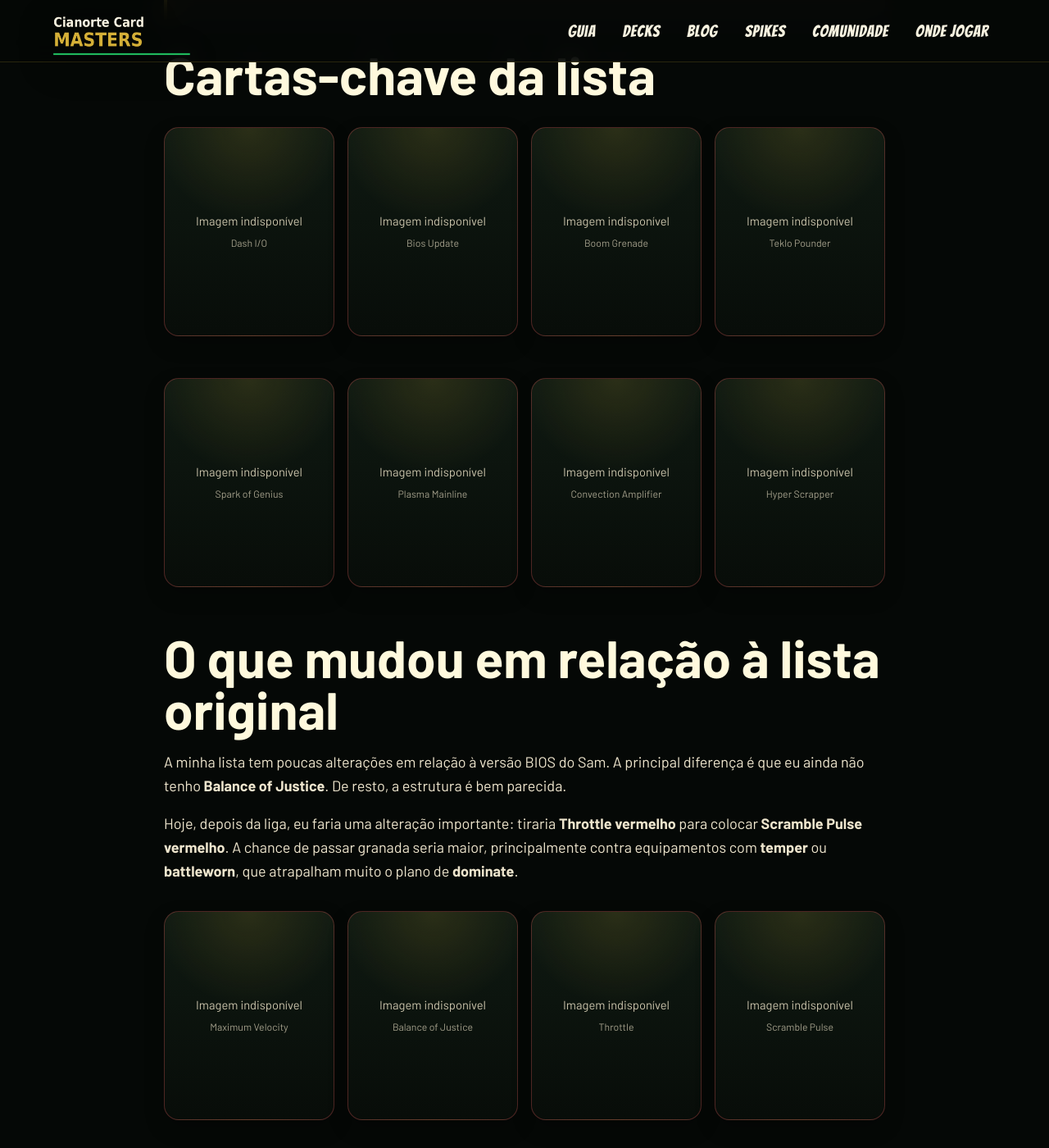
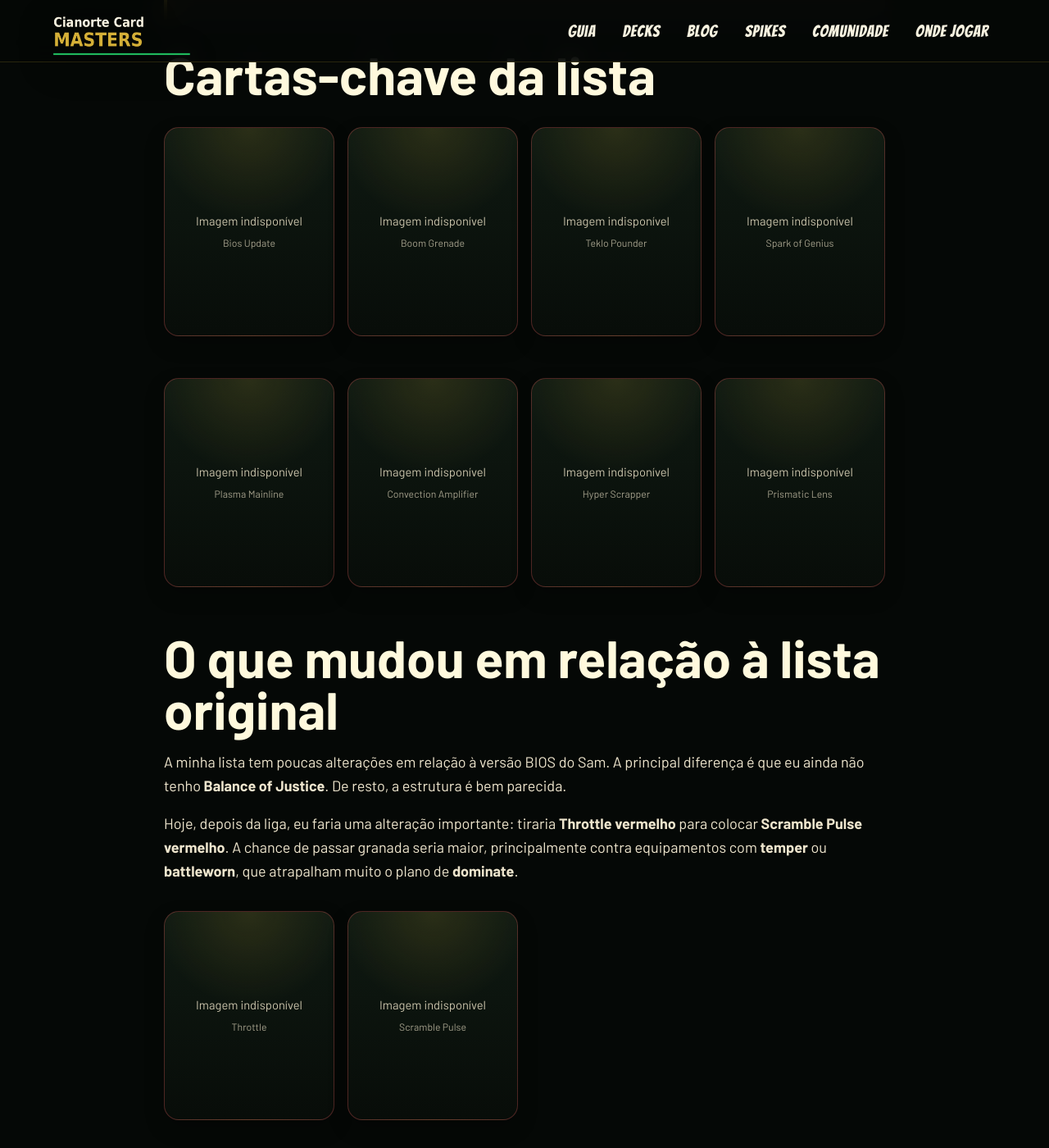
Before and after one commit to Knoha-knotoa/cianortecardmaster, a Jekyll site: the page built from _posts/2026-05-18-deck-tech-dash-io-la-bombita.md, in a window 1280 px wide and 1400 px high, scrolled down 1805 px. Shown: the whole window at 82% size. Built offline with Jekyll 4.4.1, drawn with Linux system fonts in a browser that asks for light colours; comment, search, counter and statistics services are not loaded; some of the changed text lies outside the part shown.

Commit message:
Update 2026-05-18-deck-tech-dash-io-la-bombita.md

```diff
--- a/_posts/2026-05-18-deck-tech-dash-io-la-bombita.md
+++ b/_posts/2026-05-18-deck-tech-dash-io-la-bombita.md
@@ -39,7 +39,6 @@ Então resolvi inscrever essa lista na **Liga Classic Constructed de Flesh and B
 ## Cartas-chave da lista
 
 <div class="tcg-card-grid">
-  {% include tcg-card.html game="fab" name="Dash I/O" %}
   {% include tcg-card.html game="fab" name="Bios Update" pitch="red" %}
   {% include tcg-card.html game="fab" name="Boom Grenade" pitch="red" %}
   {% include tcg-card.html game="fab" name="Teklo Pounder" pitch="blue" %}
@@ -47,6 +46,7 @@ Então resolvi inscrever essa lista na **Liga Classic Constructed de Flesh and B
   {% include tcg-card.html game="fab" name="Plasma Mainline" pitch="red" %}
   {% include tcg-card.html game="fab" name="Convection Amplifier" pitch="red" %}
   {% include tcg-card.html game="fab" name="Hyper Scrapper" pitch="blue" %}
+  {% include tcg-card.html game="fab" name="Prismatic Lens" pitch="yellow" %}
 </div>
 
 ## O que mudou em relação à lista original
@@ -56,8 +56,6 @@ A minha lista tem poucas alterações em relação à versão BIOS do Sam. A pri
 Hoje, depois da liga, eu faria uma alteração importante: tiraria **Throttle vermelho** para colocar **Scramble Pulse vermelho**. A chance de passar granada seria maior, principalmente contra equipamentos com **temper** ou **battleworn**, que atrapalham muito o plano de **dominate**.
 
 <div class="tcg-card-grid">
-  {% include tcg-card.html game="fab" name="Maximum Velocity" %}
-  {% include tcg-card.html game="fab" name="Balance of Justice" %}
   {% include tcg-card.html game="fab" name="Throttle" pitch="red" %}
   {% include tcg-card.html game="fab" name="Scramble Pulse" pitch="red" %}
 </div>
@@ -129,7 +127,7 @@ Arrisquei não bloquear um ataque e deu certo. Ganhei novamente, mas nessa eu se
 
 <div class="tcg-card-grid">
   {% include tcg-card.html game="fab" name="Fai" %}
-  {% include tcg-card.html game="fab" name="Achilles Accelerator" %}
+  {% include tcg-card.html game="fab" name="Crow of Providence" %}
   {% include tcg-card.html game="fab" name="Adaptive Plating" %}
   {% include tcg-card.html game="fab" name="Cogwerx Tinker Rings" %}
 </div>
@@ -187,9 +185,6 @@ Não lembro se fui fadigado ou se ele conseguiu recuperar a partida de outra for
 
 <div class="tcg-card-grid">
   {% include tcg-card.html game="fab" name="Mocking Blow" %}
-  {% include tcg-card.html game="fab" name="Hyper Scrapper" pitch="blue" %}
-  {% include tcg-card.html game="fab" name="Plasma Mainline" pitch="red" %}
-  {% include tcg-card.html game="fab" name="Teklo Core" pitch="blue" %}
 </div>
 
 ### Lucas — Gravy Bones
@@ -223,9 +218,6 @@ Foi suado, porque ele começou a dar umas porradas chatas com clash.
 
 <div class="tcg-card-grid">
   {% include tcg-card.html game="fab" name="Pleiades" %}
-  {% include tcg-card.html game="fab" name="Convection Amplifier" pitch="red" %}
-  {% include tcg-card.html game="fab" name="Spark of Genius" pitch="yellow" %}
-  {% include tcg-card.html game="fab" name="Boom Grenade" pitch="yellow" %}
 </div>
 
 ### Marcelo — Rhinar
@@ -263,9 +255,7 @@ Eu tinha em mente que não podia ficar abaixo de 18 de vida, porque em um jogo a
 
 <div class="tcg-card-grid">
   {% include tcg-card.html game="fab" name="Verdance" %}
-  {% include tcg-card.html game="fab" name="Crown of Providence" %}
   {% include tcg-card.html game="fab" name="Viziertronic Model i" %}
-  {% include tcg-card.html game="fab" name="Cerebellum Processor" pitch="blue" %}
 </div>
 
 ## Plano de sideboard e observações gerais
@@ -299,7 +289,7 @@ Eu não vou dizer que não queria estar passando 11 de dominate com bomba de Bio
 E mesmo assim a galera ainda bloqueia.
 
 <div class="tcg-card-grid">
-  {% include tcg-card.html game="fab" name="Out Pace" pitch="red" %}
+  {% include tcg-card.html game="fab" name="Shelter from the Storm " %}
   {% include tcg-card.html game="fab" name="Unmovable" %}
   {% include tcg-card.html game="fab" name="Sink Below" %}
   {% include tcg-card.html game="fab" name="Fate Foreseen" %}
@@ -321,7 +311,6 @@ Também cogitei testar **Lay Waste**.
 
 <div class="tcg-card-grid">
   {% include tcg-card.html game="fab" name="Teklo Trebuchet 2000" pitch="blue" %}
-  {% include tcg-card.html game="fab" name="Zipper Hit" pitch="yellow" %}
   {% include tcg-card.html game="fab" name="Scramble Pulse" pitch="red" %}
   {% include tcg-card.html game="fab" name="Lay Waste" %}
 </div>
```
